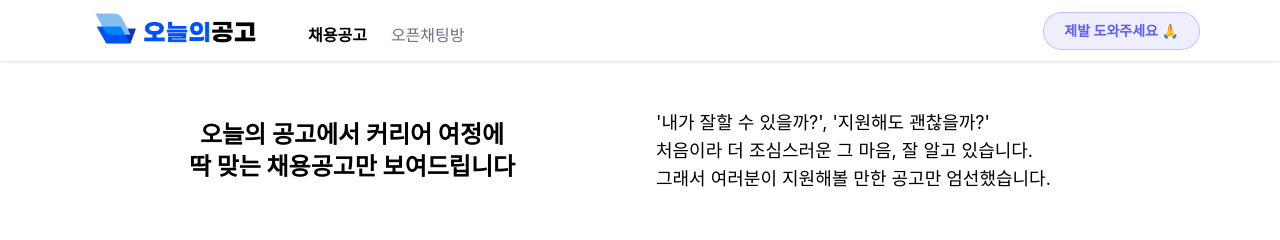
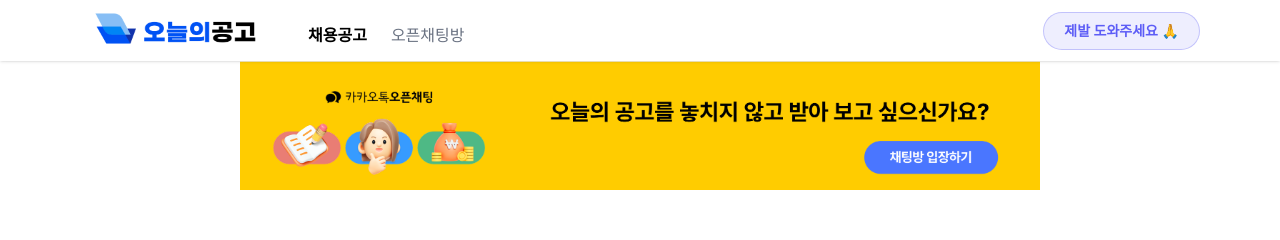
Before and after one commit to kst20209/startup-jobs-curation, a Next.js app: page / in a window 1280 px wide. Shown: the top 240 px of the page. Built offline with nearby package versions, Linux system fonts and the light colour scheme; no server answers; the database is empty; a web font is replaced by a local one.

Commit message:
카카오톡 배너 추가

```diff
--- a/src/app/page.tsx
+++ b/src/app/page.tsx
@@ -1,6 +1,7 @@
 import MainHeadline from '@/components/MainHeadline';
 import Banner from '@/components/Banner';
 import JobsPage from '@/components/JobsPage';
+import KakaotalkChatBanner from '@/components/KakaotalkChatBanner';
 import { supabase } from '@/lib/supabase';
 
 // 정적 생성 설정 - 1시간마다 재생성
@@ -265,6 +266,7 @@
 
   return (
     <div>
+      <KakaotalkChatBanner />
       <MainHeadline />
       {bannerData && (
         <Banner
--- /dev/null
+++ b/src/components/KakaotalkChatBanner.tsx
@@ -0,0 +1,35 @@
+import Image from 'next/image';
+import Link from 'next/link';
+
+export default function KakaotalkChatBanner() {
+  return (
+    <div className="w-full flex justify-center">
+      {/* 데스크톱 배너 */}
+      <div className="hidden md:block">
+        <Link href="/chat">
+          <Image
+            src="/desktop_banner.png"
+            alt="데스크톱 배너"
+            width={800}
+            height={200}
+            priority
+          />
+        </Link>
+      </div>
+
+      {/* 모바일 배너 */}
+      <div className="block md:hidden">
+        <Link href="/chat">
+          <Image
+            src="/mobile_banner.png"
+            alt="모바일 배너"
+            width={400}
+            height={200}
+            className="w-full h-auto"
+            priority
+          />
+        </Link>
+      </div>
+    </div>
+  );
+}
--- /dev/null
+++ b/src/components/ResponsiveBanner.tsx
@@ -0,0 +1,31 @@
+import Image from 'next/image';
+
+export default function KakaotalkChatBanner() {
+  return (
+    <div className="w-full">
+      {/* 데스크톱 배너 */}
+      <div className="hidden md:block">
+        <Image
+          src="/desktop_banner.png"
+          alt="데스크톱 배너"
+          width={1200}
+          height={300}
+          className="w-full h-auto"
+          priority
+        />
+      </div>
+
+      {/* 모바일 배너 */}
+      <div className="block md:hidden">
+        <Image
+          src="/mobile_banner.png"
+          alt="모바일 배너"
+          width={400}
+          height={200}
+          className="w-full h-auto"
+          priority
+        />
+      </div>
+    </div>
+  );
+}
```
Also changed, not shown: public/desktop_banner.png (added), public/mobile_banner.png (added).
